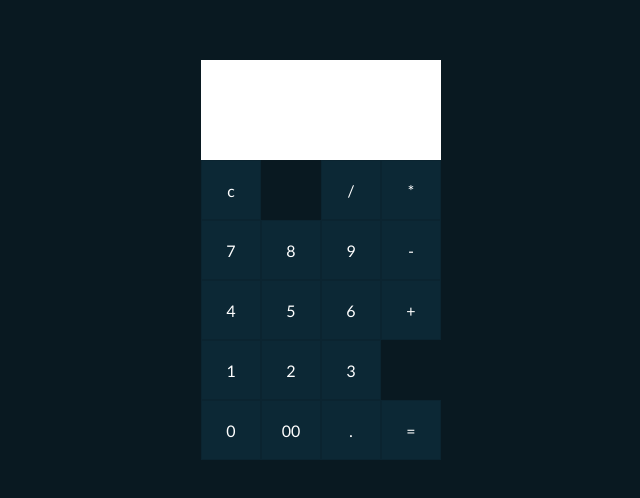
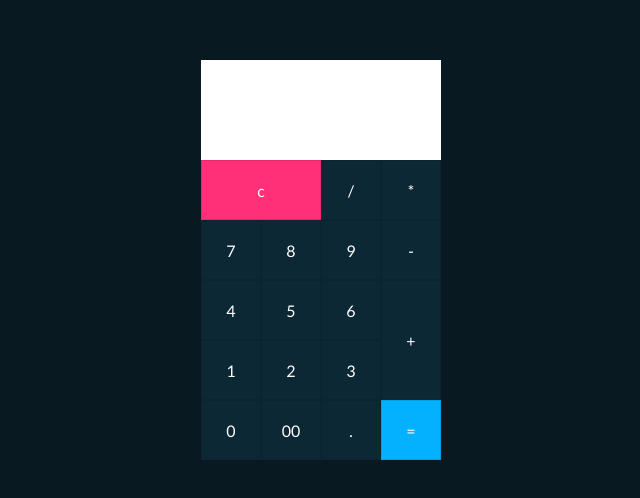
Before and after one commit to Pupz124/ONLINE-CALCULATOR, a plain HTML site: page index.html in a window 1280 px wide. Shown: the part 140-638 px from the top of the page, without its empty margins (319-959 px from the left). Drawn offline with Linux system fonts and the light colour scheme.

Commit message:
Quick fix

```diff
--- a/styles.css
+++ b/styles.css
@@ -30,7 +30,7 @@ body {
 	font: 18px;
 }
 
-.calculator span {
+.num {
 	display: grid;
 	width: 60px;
 	height: 60px;
@@ -40,7 +40,7 @@ body {
 	border: 1px solid rgba(0, 0, 0, .1);
 }
 
-.calculator span:active {
+.num:active {
 	background: #74ff3b;
 	color: #111;
 }
@@ -48,7 +48,7 @@ body {
 .clear {
 	grid-column: span 2;
 	width: 120px;
-	background: #ff3077;
+	background-color: #ff3077;
 }
 
 .plus {
@@ -57,5 +57,5 @@ body {
 }
 
 .equal {
-	background: #03b1ff;
+	background-color: #03b1ff;
 }
```
